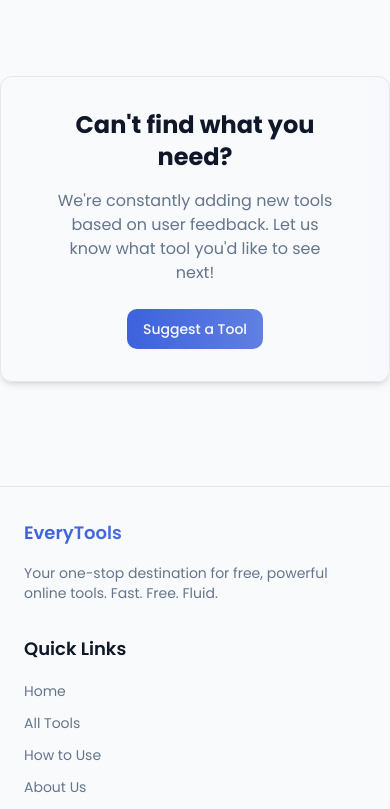
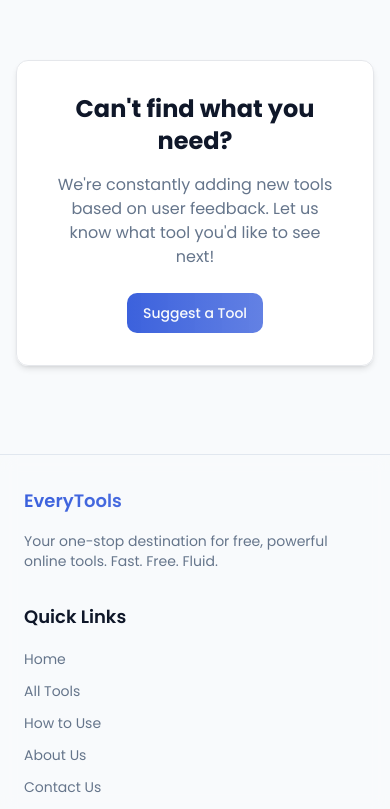
Before and after one commit to enzoceon/mytoolbox, a React (Vite) app: page / in a window 390 px wide. Shown: the part 7839-8648 px from the top of the page. Built offline with nearby package versions, Linux system fonts and the light colour scheme.

Commit message:
Fix: Improve "Can't find what you need?" section
- Styled the "Can't find what you need?" section to match other tool sections.
- Centered the section and added horizontal padding for mobile.
- Updated the contact email in the cookie policy.

```diff
--- a/src/pages/AllTools.tsx
+++ b/src/pages/AllTools.tsx
@@ -1,3 +1,4 @@
+
 import React from 'react';
 import { Helmet } from 'react-helmet-async';
 import { Link } from 'react-router-dom';
@@ -427,8 +428,9 @@ const AllTools = () => {
           contentLoaded={hasUserInteracted}
         />
 
-        <section className="mt-16 glass-card rounded-xl p-8 text-center mx-auto max-w-4xl mb-16 shimmer-bg">
-          <div className="container px-4">
+        <section className="py-12">
+          <div className="container px-4 mx-auto">
+            <div className="glass-card rounded-xl p-8 text-center mx-auto max-w-4xl shadow-md">
               <h2 className="text-2xl font-bold mb-4 glow-text">Can't find what you need?</h2>
               <p className="text-muted-foreground max-w-2xl mx-auto mb-6">
                 We're constantly adding new tools based on user feedback. Let us know what tool you'd like to see next!
@@ -439,6 +441,7 @@ const AllTools = () => {
                 </Button>
               </Link>
             </div>
+          </div>
         </section>
       </main>
 
--- a/src/pages/Cookies.tsx
+++ b/src/pages/Cookies.tsx
@@ -90,7 +90,7 @@ const Cookies = () => {
             <h2 className="text-xl font-semibold mt-6 mb-3">Contact Us</h2>
             <p>
               If you have any questions about our Cookie Policy, please contact us at:
-              <a href="mailto:image2pdfsite@gmail.com" className="text-primary hover:underline ml-1">image2pdfsite@gmail.com</a>
+              <a href="mailto:everytoolssite@gmail.com" className="text-primary hover:underline ml-1">everytoolssite@gmail.com</a>
             </p>
           </div>
         </section>
```
Lines whose indentation alone changed are shown as unchanged.
